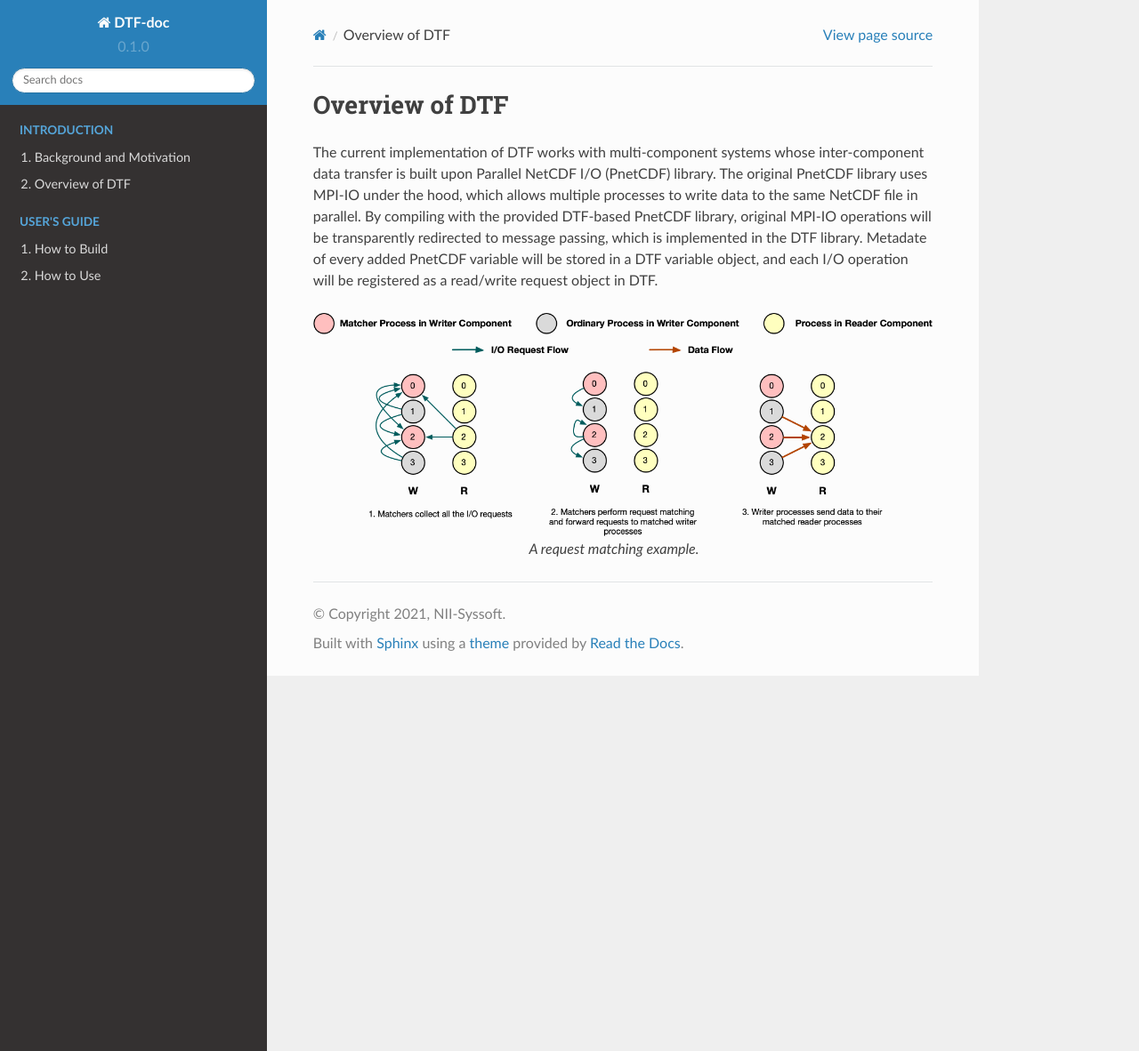
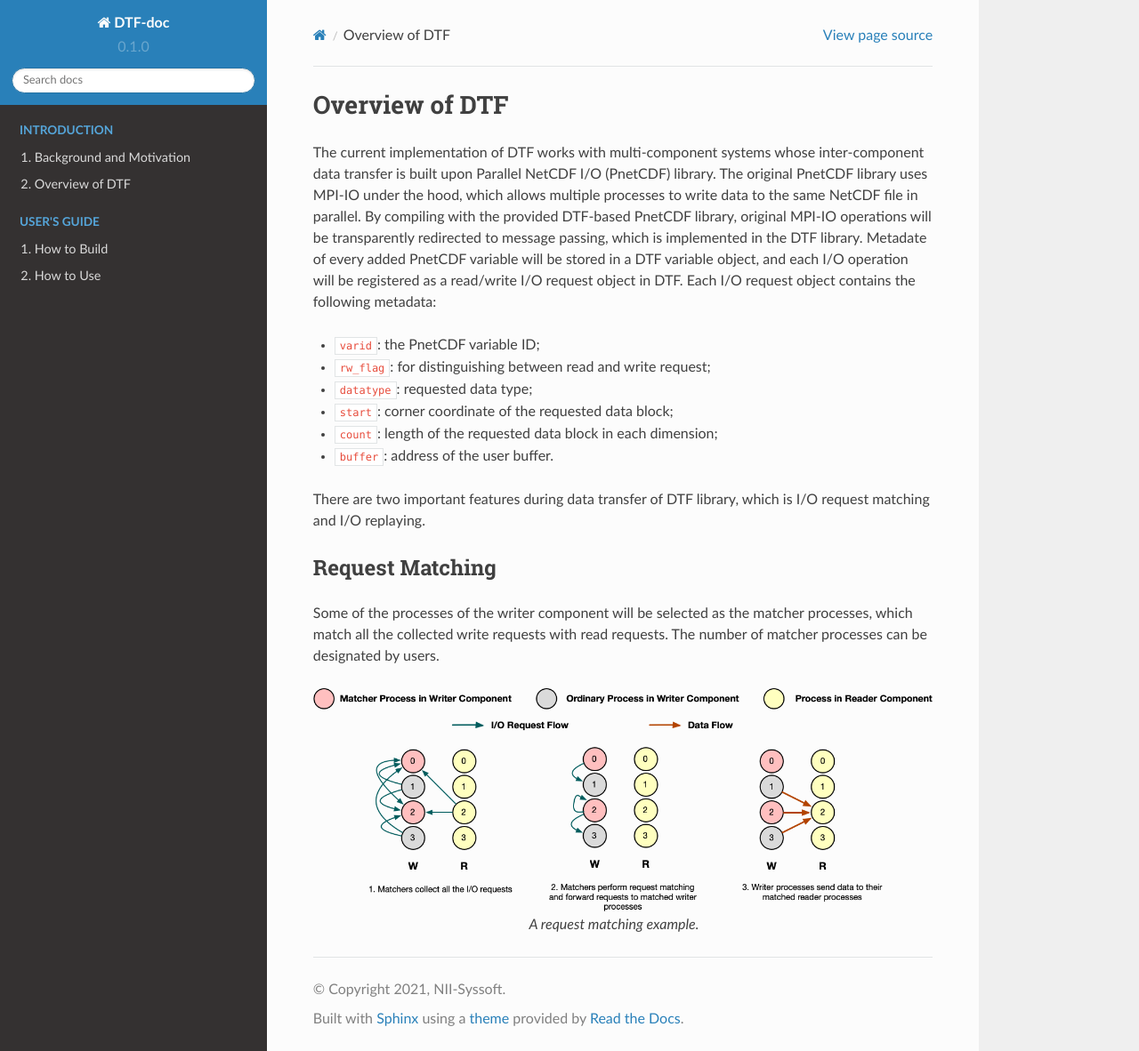
Before and after one commit to yjie2366/dtf-docs, a Sphinx documentation site: the page built from docs/source/overview.rst, in a window 1280 px wide and 1182 px high. Shown: the whole window at 89% size. Built offline with Sphinx 7.4.7 and the Read the Docs theme 2.0.0, drawn with Linux system fonts in a browser that asks for light colours.

Commit message:
Add request matching subsection.

```diff
--- a/docs/source/overview.rst
+++ b/docs/source/overview.rst
@@ -6,11 +6,16 @@ Overview of DTF
 The current implementation of DTF works with multi-component systems whose inter-component data transfer is built upon Parallel NetCDF I/O (PnetCDF) library.
 The original PnetCDF library uses MPI-IO under the hood, which allows multiple processes to write data to the same NetCDF file in parallel.
 By compiling with the provided DTF-based PnetCDF library, original MPI-IO operations will be transparently redirected to message passing, which is implemented in the DTF library.
-Metadate of every added PnetCDF variable will be stored in a DTF variable object, and each I/O operation will be registered as a read/write request object in DTF.
+Metadate of every added PnetCDF variable will be stored in a DTF variable object, and each I/O operation will be registered as a read/write I/O request object in DTF.
+Each I/O request object contains the following metadata:
 
-.. _request-m:
+* ``varid``: the PnetCDF variable ID;
+* ``rw_flag``: for distinguishing between read and write request;
+* ``datatype``: requested data type;
+* ``start``: corner coordinate of the requested data block;
+* ``count``: length of the requested data block in each dimension;
+* ``buffer``: address of the user buffer.
 
-.. figure:: img/request-m.png
-    :align: center
+There are two important features during data transfer of DTF library, which is I/O request matching and I/O replaying.
 
-    A request matching example.
+.. include:: request-match.rst
--- /dev/null
+++ b/docs/source/request-match.rst
@@ -0,0 +1,13 @@
+
+Request Matching
+----------------
+
+Some of the processes of the writer component will be selected as the matcher processes, which match all the collected write requests with read requests.
+The number of matcher processes can be designated by users.
+
+.. _request-m:
+
+.. figure:: img/request-m.png
+    :align: center
+
+    A request matching example.
```
